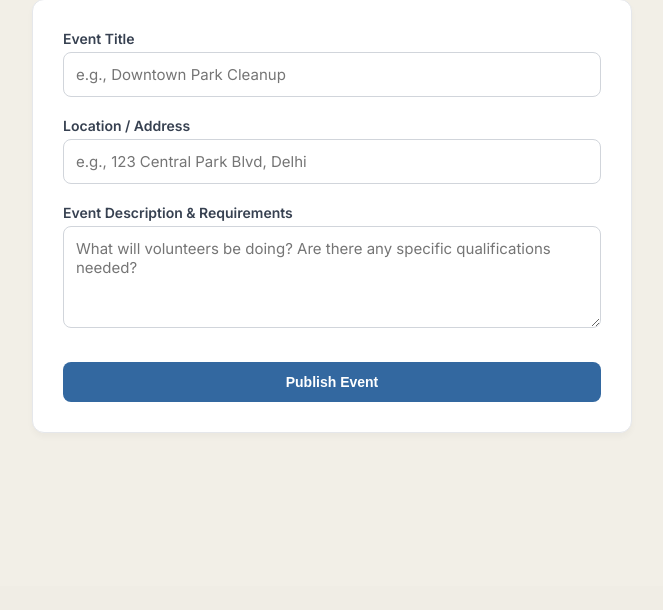
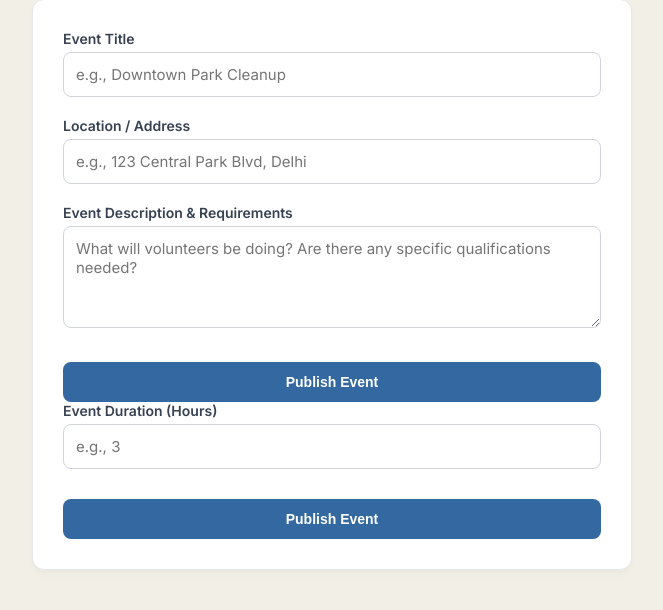
Before and after one commit to Amantechie-dev/Communi, a Flask app: page /create in a window 1280 px wide. Shown: the part 214-824 px from the top of the page, without its empty margins (308-971 px from the left). Before the commit the page ends 646 px from the top, so only its background shows below. Run offline with Flask 3, Linux system fonts and the light colour scheme; a user stored in the database is signed in.

Commit message:
changes to add

```diff
--- a/app.py
+++ b/app.py
@@ -20,6 +20,7 @@ class Event(db.Model):
     description = db.Column(db.String(500), nullable=False)
     location = db.Column(db.String(200), nullable=False)
     organizer_email = db.Column(db.String(100), nullable=False)
+    hours = db.Column(db.Integer, nullable=False, default=1)
 
 class Attendance(db.Model):
     id = db.Column(db.Integer, primary_key=True)
@@ -70,10 +71,11 @@ def create_event():
         title = request.form['title']
         description = request.form['description']
         location = request.form['location']
+        hours = int(request.form['hours'])
         organizer = session['logged_in_user']
 
 
-        new_event = Event(title=title, description=description, location=location, organizer_email=organizer)
+        new_event = Event(title=title, description=description, location=location, hours=hours, organizer_email=organizer)
         db.session.add(new_event)
         db.session.commit()
 
@@ -120,8 +122,8 @@ def dashboard():
     my_attendances = Attendance.query.filter_by(user_email=user_email).all()
     joined_event_ids = [a.event_id for a in my_attendances]
     joined_events = Event.query.filter(Event.id.in_(joined_event_ids)).all()
-
-    return render_template('dashboard.html', my_events=my_events, joined_events=joined_events)
+    total_hours = sum(event.hours for event in joined_events)
+    return render_template('dashboard.html', my_events=my_events, joined_events=joined_events,total_hours=total_hours)
 
 if __name__ == '__main__':
     app.run(debug=True)
--- a/templates/create.html
+++ b/templates/create.html
@@ -37,6 +37,11 @@
             <textarea name="description" rows="4" placeholder="What will volunteers be doing? Are there any specific qualifications needed?" required></textarea>
 
             <button type="submit" class="btn" style="width: 100%; margin-top: 10px;">Publish Event</button>
+
+            <label>Event Duration (Hours)</label>
+            <input type="number" name="hours" min="1" placeholder="e.g., 3" required>
+
+            <button type="submit" class="btn" style="width: 100%; margin-top: 10px;">Publish Event</button>
         </form>
     </div>
 </body>
--- a/templates/dashboard.html
+++ b/templates/dashboard.html
@@ -24,6 +24,10 @@
             <div class="stat-box"  style="background: linear-gradient(135deg, #8096ad);">
                 <h2>{{ joined_events|length }}</h2>
                 <p>Events Attended</p>
+            </div>
+            <div class="stat-box" style="background: linear-gradient(135deg, #10b981);">
+                <h2>{{ total_hours }}</h2>
+                <p>Hours Logged</p>
             </div>
             <div class="stat-box" style="background: linear-gradient(135deg, #4872a0);">
                 <h2>{{ my_events|length }}</h2>
--- a/templates/explore.html
+++ b/templates/explore.html
@@ -25,6 +25,7 @@
                     <span class="badge"> {{ event.location }}</span>
                     <h3>{{ event.title }}</h3>
                     <p style="color: #4b5563; line-height: 1.5;">{{ event.description }}</p>
+                    <p style="color: #9ca3af; font-size: 13px; font-weight: bold;">Earns: {{ event.hours }} Hours</p>
                     <p style="color: #9ca3af; font-size: 13px;">Organized by: {{ event.organizer_email }}</p>
 
                     <a href="/join/{{ event.id }}" class="btn" style="margin-top: 10px;">Register & Join Event</a>
```
Also changed, not shown: instance/communi.db.
